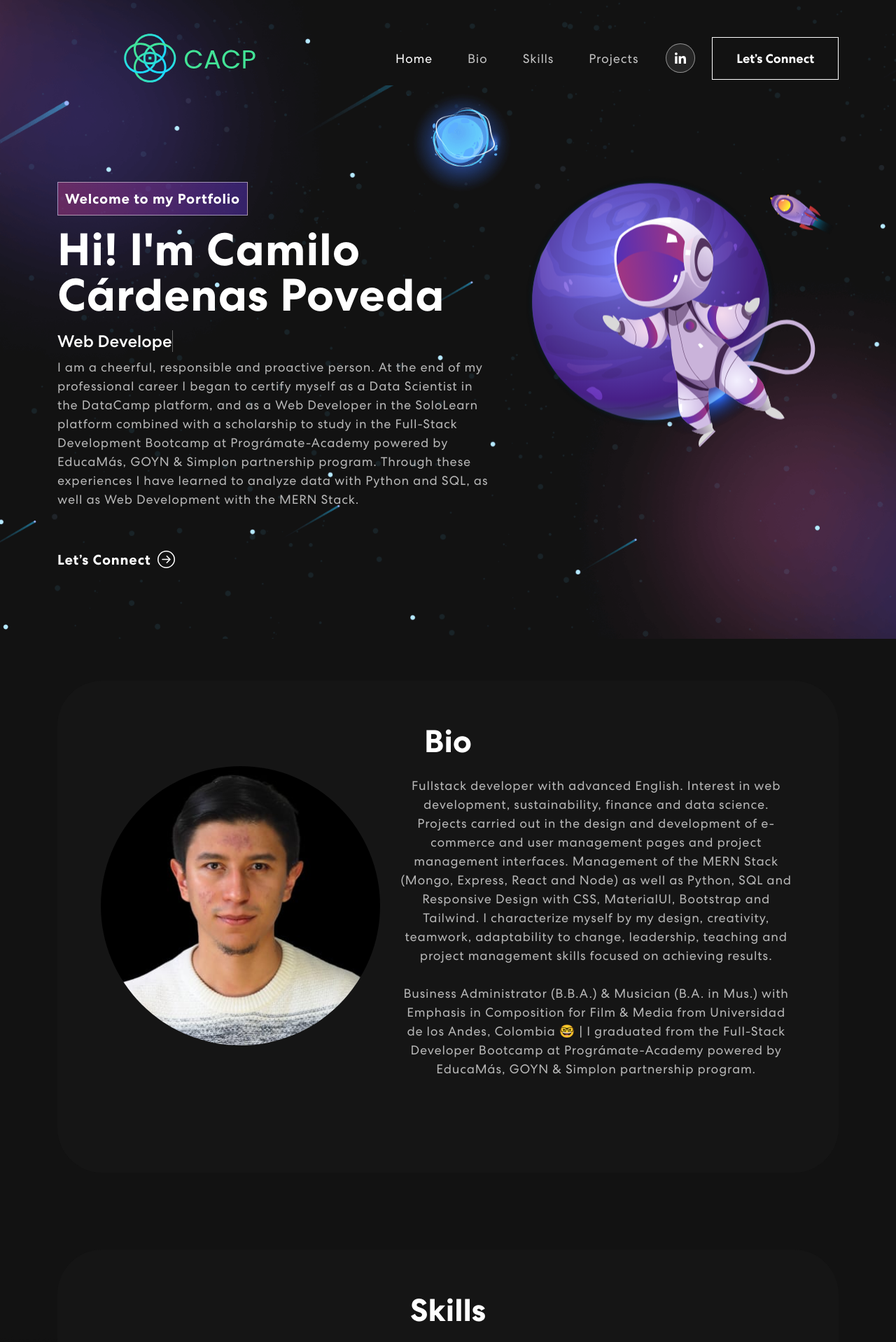
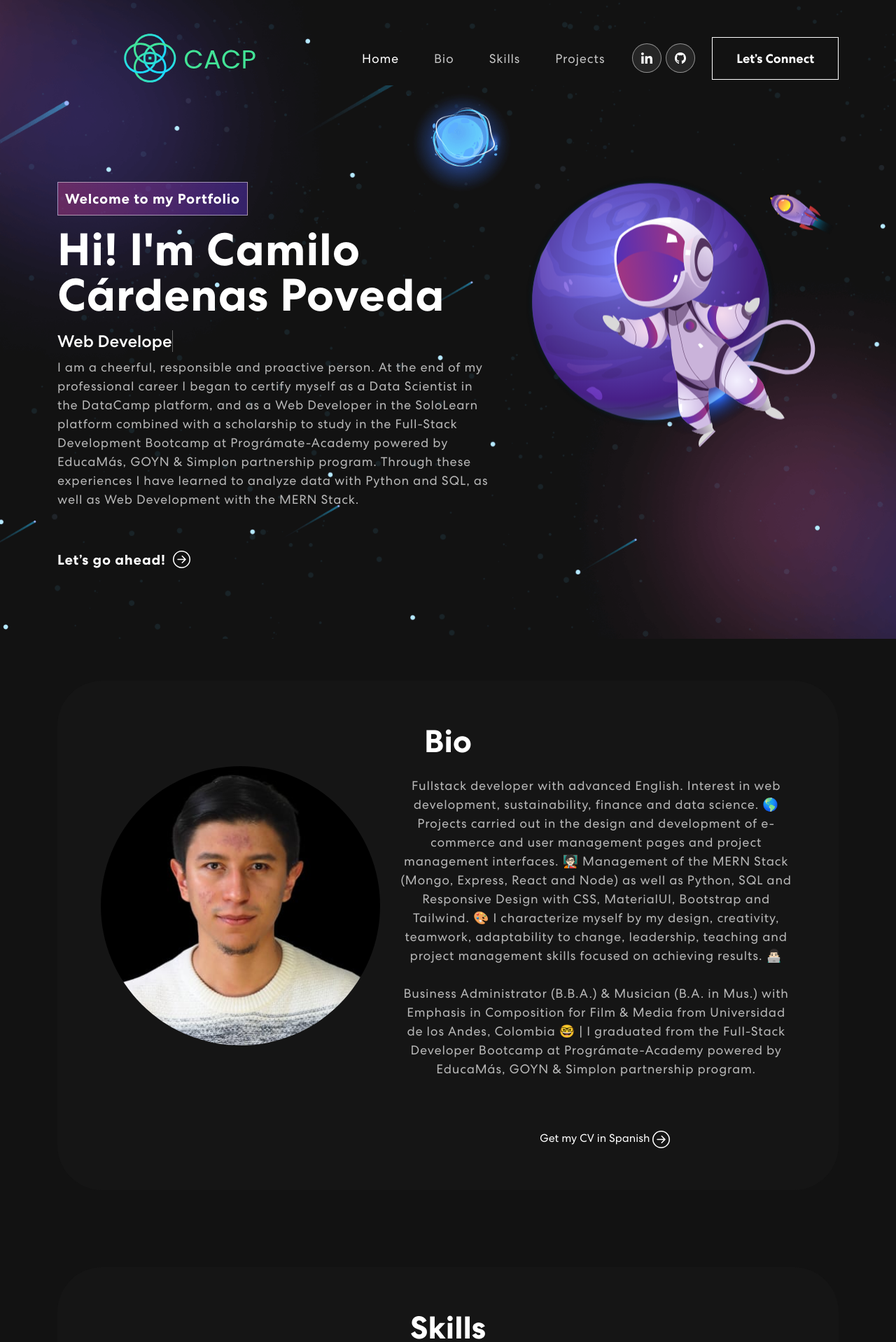
Before and after one commit to Camicardenasp/NEW_Portfolio, a React (Vite) app: page / in a window 1280 px wide. Shown: the top 1918 px of the page at 70% size. Built offline with nearby package versions, Linux system fonts and the light colour scheme.

Commit message:
Added CV link button.

```diff
--- a/src/App.css
+++ b/src/App.css
@@ -371,7 +371,7 @@ nav.navbar .navbar-toggler[aria-expanded="true"] .navbar-toggler-icon:before {
   line-height: 1;
 }
 
-.banner button:hover svg {
+.banner button:hover svg, .cv_arrow {
   margin-left: 25px;
 }
 
--- a/src/components/Banner.jsx
+++ b/src/components/Banner.jsx
@@ -63,8 +63,8 @@ export const Banner = () => {
                   <h4><span className="txt-rotate" dataperiod="1000" data-rotate='[ "Musician", "Web Developer", "Web Designer", "UI/UX Designer", "Data Analyst", "Consultant", "Sustainability Analyst" ]'><span className="wrap">{text}</span></span></h4>
                   <p>I am a cheerful, responsible and proactive person. At the end of my professional career I began to certify myself as a Data Scientist in the DataCamp platform, and as a Web Developer in the SoloLearn platform combined with a scholarship to study in the Full-Stack Development Bootcamp at Prográmate-Academy powered by EducaMás, GOYN & Simplon partnership program. Through these experiences I have learned to analyze data with Python and SQL, as well as Web Development with the MERN Stack.</p>
                   <Router>
-                    <HashLink to="#connect" style={{textDecoration:"none"}}>
-                      <button onClick={() => console.log('connect')}>Let’s Connect <ArrowRightCircle size={25} /></button>
+                    <HashLink to="#bio" style={{textDecoration:"none"}}>
+                      <button onClick={() => console.log('connect')}>Let’s go ahead! <ArrowRightCircle size={25} /></button>
                     </HashLink>
                   </Router>
               </div>}
--- a/src/components/Bio.jsx
+++ b/src/components/Bio.jsx
@@ -4,6 +4,7 @@ import Perfil from '../assets/img/PerfilSinFondo.png'
 import PerfilCircular from '../assets/img/PerfilCircularFondoNegro.svg'
 import TrackVisibility from 'react-on-screen';
 import { Container, Row, Col } from "react-bootstrap";
+import { ArrowRightCircle } from 'react-bootstrap-icons';
 
 
 export const Bio = () => {
@@ -52,9 +53,10 @@ export const Bio = () => {
                     <TrackVisibility>
                       {({ isVisible }) =>
                         <div className={isVisible? "animate__animated animate__fadeIn":""}>
-                          <p>Fullstack developer with advanced English. Interest in web development, sustainability, finance and data science. Projects carried out in the design and development of e-commerce and user management pages and project management interfaces. Management of the MERN Stack (Mongo, Express, React and Node) as well as Python, SQL and Responsive Design with CSS, MaterialUI, Bootstrap and Tailwind. I characterize myself by my design, creativity, teamwork, adaptability to change, leadership, teaching and project management skills focused on achieving results.
+                          <p>Fullstack developer with advanced English. Interest in web development, sustainability, finance and data science. 🌎 Projects carried out in the design and development of e-commerce and user management pages and project management interfaces. 🧑🏻‍🏫 Management of the MERN Stack (Mongo, Express, React and Node) as well as Python, SQL and Responsive Design with CSS, MaterialUI, Bootstrap and Tailwind. 🎨 I characterize myself by my design, creativity, teamwork, adaptability to change, leadership, teaching and project management skills focused on achieving results. 👨🏻‍💻
                             <br></br>
                             <br></br>Business Administrator (B.B.A.) & Musician (B.A. in Mus.) with Emphasis in Composition for Film & Media from Universidad de los Andes, Colombia 🤓 | I graduated from the Full-Stack Developer Bootcamp at Prográmate-Academy powered by EducaMás, GOYN & Simplon partnership program.</p>
+                          <a href="https://www.canva.com/design/DAFciDznCe0/7qMupFMOlxDV_ZDSHkMT5g/view?utm_content=DAFciDznCe0&utm_campaign=designshare&utm_medium=link&utm_source=publishsharelink" target="_blank" style={{ color: "white" }}><button style={{ color: "white" }} className="cv_arrow">Get my CV in Spanish  <ArrowRightCircle size={25} style={{ color: "white" }} /></button></a>
                         </div>}
                     </TrackVisibility>
                   </Col>
--- a/src/components/NavBar.jsx
+++ b/src/components/NavBar.jsx
@@ -2,7 +2,7 @@ import { useState, useEffect, useRef } from "react";
 import { Navbar, Nav, Container } from "react-bootstrap";
 import logo from '../assets/img/logo.svg';
 import navIcon1 from '../assets/img/nav-icon1.svg';
-import navIcon2 from '../assets/img/nav-icon2.svg';
+import navIcon2 from '../assets/img/github.svg';
 import navIcon3 from '../assets/img/nav-icon3.svg';
 import { HashLink } from 'react-router-hash-link';
 import {BrowserRouter as Router} from "react-router-dom";
@@ -60,8 +60,8 @@ export const NavBar = () => {
               <div className="social-icon">
                 <a href="https://www.linkedin.com/in/camicardenasp/" target="_blank"><img src={navIcon1} alt="" /></a>
                 {/* Por el momento no tengo instagram ni facebook */}
-                {/* <a href="#"><img src={navIcon2} alt="" /></a>
-                <a href="#"><img src={navIcon3} alt="" /></a> */}
+                <a href="https://github.com/Camicardenasp" target="_blank"><img src={navIcon2} alt=""/></a>
+                {/* <a href="#"><img src={navIcon3} alt="" /></a> */}
               </div>
               <HashLink to='#connect'>
                 <button className="vvd"><span>Let’s Connect</span></button>
--- a/src/components/Projects.jsx
+++ b/src/components/Projects.jsx
@@ -94,7 +94,7 @@ export const Projects = () => {
               {({ isVisible }) =>
               <div className={isVisible ? "animate__animated animate__fadeIn": ""}>
                 <h2>Projects</h2>
-                  <p>The projects I have done range from the development of Landing Pages, games with a simple interface, static web pages, dynamic web pages, portfolios and simple electronic commerce linked to the WhatsApp API. On the other hand, in the design sector I have experience designing brand manuals, logos, and interface and application mockups.</p>
+                  <p>The projects I have done range from the development of Landing Pages, games with a simple interface, static web pages, dynamic web pages, portfolios and simple electronic commerce linked to the WhatsApp API. 💻 On the other hand, in the design sector I have experience designing brand manuals, logos, and interface and application mockups. 🎨</p>
                 <Tab.Container id="projects-tabs" defaultActiveKey="first">
                   <Nav variant="pills" className="nav-pills mb-5 justify-content-center align-items-center" id="pills-tab">
                     <Nav.Item>
```
Also changed, not shown: src/assets/img/github.svg (added), src/assets/img/logo-github.svg (added).
